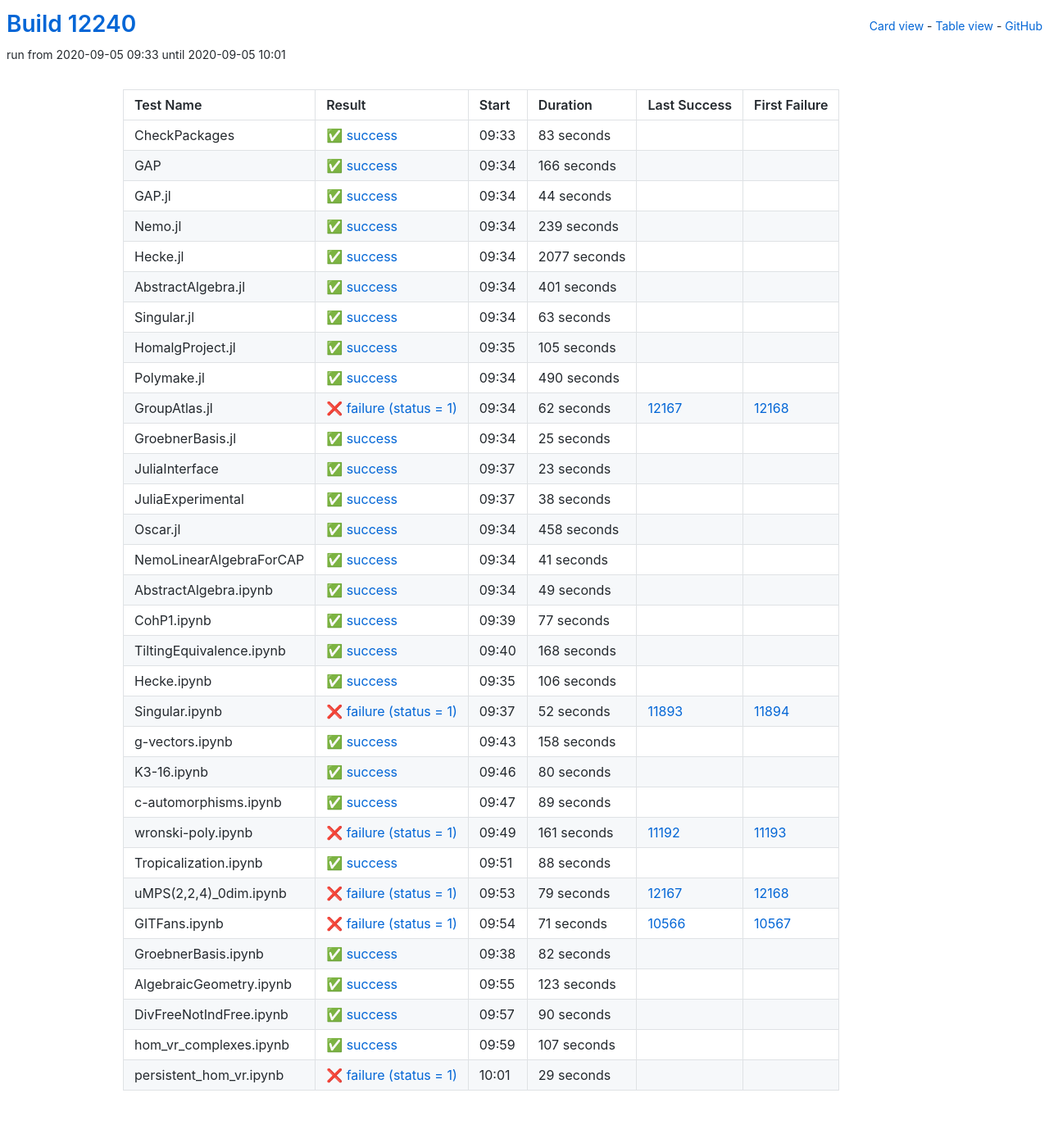
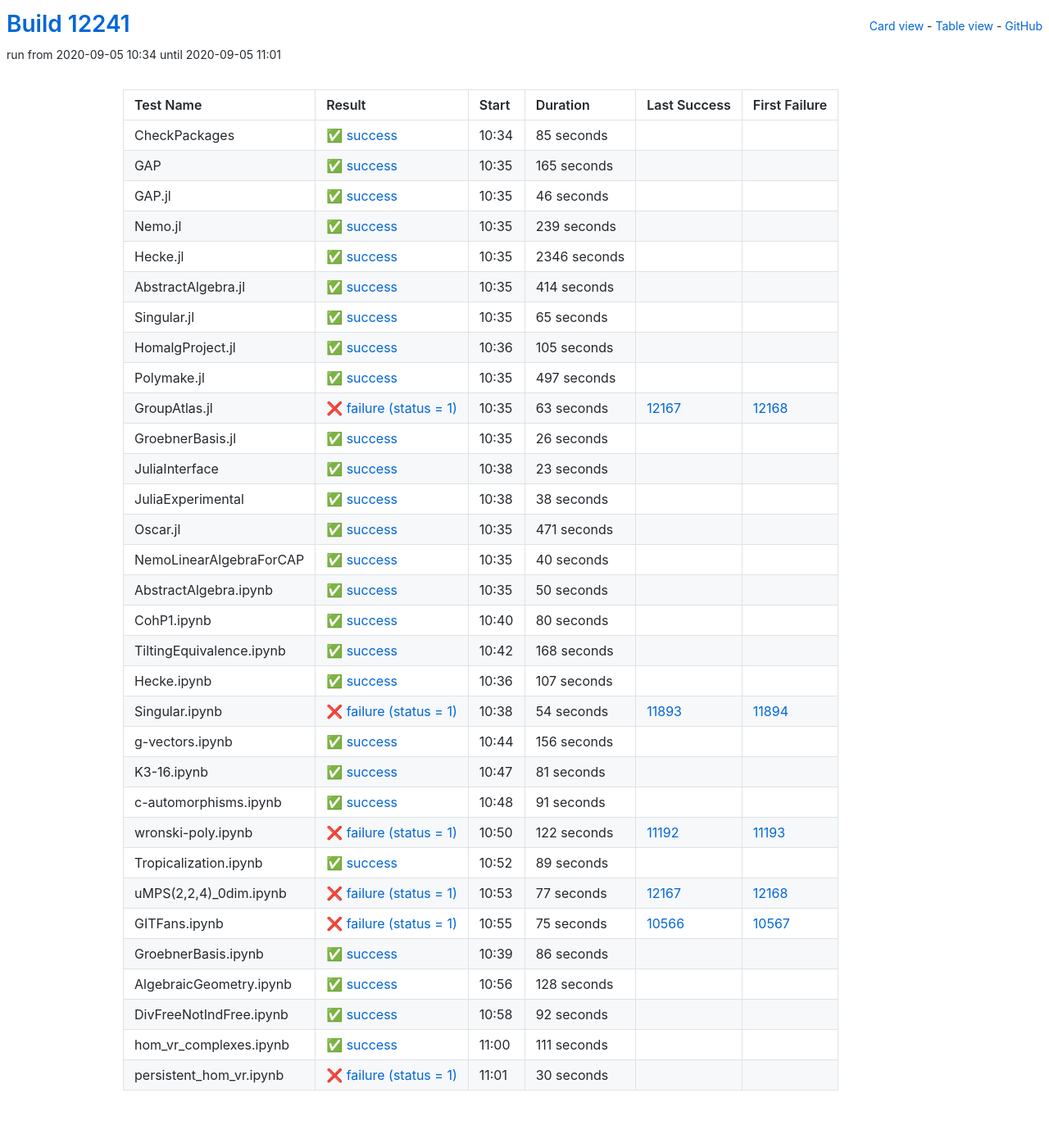
Before and after one commit to oscar-system/oscar-ci-status, a Jekyll site: the page built from table.html, in a window 1280 px wide. Shown: the whole page at 82% size. Built offline with Jekyll 4.4.1, drawn with Linux system fonts in a browser that asks for light colours.

Commit message:
Build #12241

```diff
--- a/_data/ci.yml
+++ b/_data/ci.yml
@@ -1,6 +1,6 @@
 ---
-build: 12240
-build_url: https://oscarci.mathematik.uni-kl.de/job/oscar/12240/
+build: 12241
+build_url: https://oscarci.mathematik.uni-kl.de/job/oscar/12241/
 job: oscar
 organization: oscar-system
 repo: oscar-ci-status
@@ -8,44 +8,44 @@
 tests:
 - name: CheckPackages
   id: checkpackages
-  log: https://oscarci.mathematik.uni-kl.de/job/oscar/12240/artifact/logs/build-12240/CheckPackages.log
-  start: 2020-09-05 09:33
+  log: https://oscarci.mathematik.uni-kl.de/job/oscar/12241/artifact/logs/build-12241/CheckPackages.log
+  start: 2020-09-05 10:34
   success: true
   exitcode: 0
   status: success
-  duration: 83
+  duration: 85
   last_success: false
   last_success_url:
   first_failure: false
   first_failure_url:
 - name: GAP
   id: gap
-  log: https://oscarci.mathematik.uni-kl.de/job/oscar/12240/artifact/logs/build-12240/GAP.log
-  start: 2020-09-05 09:34
+  log: https://oscarci.mathematik.uni-kl.de/job/oscar/12241/artifact/logs/build-12241/GAP.log
+  start: 2020-09-05 10:35
   success: true
   exitcode: 0
   status: success
-  duration: 166
+  duration: 165
   last_success: false
   last_success_url:
   first_failure: false
   first_failure_url:
 - name: GAP.jl
   id: gap-jl
-  log: https://oscarci.mathematik.uni-kl.de/job/oscar/12240/artifact/logs/build-12240/GAP.jl.log
-  start: 2020-09-05 09:34
+  log: https://oscarci.mathematik.uni-kl.de/job/oscar/12241/artifact/logs/build-12241/GAP.jl.log
+  start: 2020-09-05 10:35
   success: true
   exitcode: 0
   status: success
-  duration: 44
+  duration: 46
   last_success: false
   last_success_url:
   first_failure: false
   first_failure_url:
 - name: Nemo.jl
   id: nemo-jl
-  log: https://oscarci.mathematik.uni-kl.de/job/oscar/12240/artifact/logs/build-12240/Nemo.jl.log
-  start: 2020-09-05 09:34
+  log: https://oscarci.mathematik.uni-kl.de/job/oscar/12241/artifact/logs/build-12241/Nemo.jl.log
+  start: 2020-09-05 10:35
   success: true
   exitcode: 0
   status: success
@@ -56,44 +56,44 @@
   first_failure_url:
 - name: Hecke.jl
   id: hecke-jl
-  log: https://oscarci.mathematik.uni-kl.de/job/oscar/12240/artifact/logs/build-12240/Hecke.jl.log
-  start: 2020-09-05 09:34
+  log: https://oscarci.mathematik.uni-kl.de/job/oscar/12241/artifact/logs/build-12241/Hecke.jl.log
+  start: 2020-09-05 10:35
   success: true
   exitcode: 0
   status: success
-  duration: 2077
+  duration: 2346
   last_success: false
   last_success_url:
   first_failure: false
   first_failure_url:
 - name: AbstractAlgebra.jl
   id: abstractalgebra-jl
-  log: https://oscarci.mathematik.uni-kl.de/job/oscar/12240/artifact/logs/build-12240/AbstractAlgebra.jl.log
-  start: 2020-09-05 09:34
+  log: https://oscarci.mathematik.uni-kl.de/job/oscar/12241/artifact/logs/build-12241/AbstractAlgebra.jl.log
+  start: 2020-09-05 10:35
   success: true
   exitcode: 0
   status: success
-  duration: 401
+  duration: 414
   last_success: false
   last_success_url:
   first_failure: false
   first_failure_url:
 - name: Singular.jl
   id: singular-jl
-  log: https://oscarci.mathematik.uni-kl.de/job/oscar/12240/artifact/logs/build-12240/Singular.jl.log
-  start: 2020-09-05 09:34
+  log: https://oscarci.mathematik.uni-kl.de/job/oscar/12241/artifact/logs/build-12241/Singular.jl.log
+  start: 2020-09-05 10:35
   success: true
   exitcode: 0
   status: success
-  duration: 63
+  duration: 65
   last_success: false
   last_success_url:
   first_failure: false
   first_failure_url:
 - name: HomalgProject.jl
   id: homalgproject-jl
-  log: https://oscarci.mathematik.uni-kl.de/job/oscar/12240/artifact/logs/build-12240/HomalgProject.jl.log
-  start: 2020-09-05 09:35
+  log: https://oscarci.mathematik.uni-kl.de/job/oscar/12241/artifact/logs/build-12241/HomalgProject.jl.log
+  start: 2020-09-05 10:36
   success: true
   exitcode: 0
   status: success
@@ -104,44 +104,44 @@
   first_failure_url:
 - name: Polymake.jl
   id: polymake-jl
-  log: https://oscarci.mathematik.uni-kl.de/job/oscar/12240/artifact/logs/build-12240/Polymake.jl.log
-  start: 2020-09-05 09:34
+  log: https://oscarci.mathematik.uni-kl.de/job/oscar/12241/artifact/logs/build-12241/Polymake.jl.log
+  start: 2020-09-05 10:35
   success: true
   exitcode: 0
   status: success
-  duration: 490
+  duration: 497
   last_success: false
   last_success_url:
   first_failure: false
   first_failure_url:
 - name: GroupAtlas.jl
   id: groupatlas-jl
-  log: https://oscarci.mathematik.uni-kl.de/job/oscar/12240/artifact/logs/build-12240/GroupAtlas.jl.log
-  start: 2020-09-05 09:34
+  log: https://oscarci.mathematik.uni-kl.de/job/oscar/12241/artifact/logs/build-12241/GroupAtlas.jl.log
+  start: 2020-09-05 10:35
   success: false
   exitcode: 1
   status: failure
-  duration: 62
+  duration: 63
   last_success: 12167
   last_success_url: https://oscarci.mathematik.uni-kl.de/job/oscar/12167/
   first_failure: 12168
   first_failure_url: https://oscarci.mathematik.uni-kl.de/job/oscar/12168/
 - name: GroebnerBasis.jl
   id: groebnerbasis-jl
-  log: https://oscarci.mathematik.uni-kl.de/job/oscar/12240/artifact/logs/build-12240/GroebnerBasis.jl.log
-  start: 2020-09-05 09:34
+  log: https://oscarci.mathematik.uni-kl.de/job/oscar/12241/artifact/logs/build-12241/GroebnerBasis.jl.log
+  start: 2020-09-05 10:35
   success: true
   exitcode: 0
   status: success
-  duration: 25
+  duration: 26
   last_success: false
   last_success_url:
   first_failure: false
   first_failure_url:
 - name: JuliaInterface
   id: juliainterface
-  log: https://oscarci.mathematik.uni-kl.de/job/oscar/12240/artifact/logs/build-12240/JuliaInterface.log
-  start: 2020-09-05 09:37
+  log: https://oscarci.mathematik.uni-kl.de/job/oscar/12241/artifact/logs/build-12241/JuliaInterface.log
+  start: 2020-09-05 10:38
   success: true
   exitcode: 0
   status: success
@@ -152,8 +152,8 @@
   first_failure_url:
 - name: JuliaExperimental
   id: juliaexperimental
-  log: https://oscarci.mathematik.uni-kl.de/job/oscar/12240/artifact/logs/build-12240/JuliaExperimental.log
-  start: 2020-09-05 09:37
+  log: https://oscarci.mathematik.uni-kl.de/job/oscar/12241/artifact/logs/build-12241/JuliaExperimental.log
+  start: 2020-09-05 10:38
   success: true
   exitcode: 0
   status: success
@@ -164,56 +164,56 @@
   first_failure_url:
 - name: Oscar.jl
   id: oscar-jl
-  log: https://oscarci.mathematik.uni-kl.de/job/oscar/12240/artifact/logs/build-12240/Oscar.jl.log
-  start: 2020-09-05 09:34
+  log: https://oscarci.mathematik.uni-kl.de/job/oscar/12241/artifact/logs/build-12241/Oscar.jl.log
+  start: 2020-09-05 10:35
   success: true
   exitcode: 0
   status: success
-  duration: 458
+  duration: 471
   last_success: false
   last_success_url:
   first_failure: false
   first_failure_url:
 - name: NemoLinearAlgebraForCAP
   id: nemolinearalgebraforcap
-  log: https://oscarci.mathematik.uni-kl.de/job/oscar/12240/artifact/logs/build-12240/NemoLinearAlgebraForCAP.log
-  start: 2020-09-05 09:34
+  log: https://oscarci.mathematik.uni-kl.de/job/oscar/12241/artifact/logs/build-12241/NemoLinearAlgebraForCAP.log
+  start: 2020-09-05 10:35
   success: true
   exitcode: 0
   status: success
-  duration: 41
+  duration: 40
   last_success: false
   last_success_url:
   first_failure: false
   first_failure_url:
 - name: AbstractAlgebra.ipynb
   id: abstractalgebra-ipynb
-  log: https://oscarci.mathematik.uni-kl.de/job/oscar/12240/artifact/logs/build-12240/AbstractAlgebra.ipynb.log
-  start: 2020-09-05 09:34
+  log: https://oscarci.mathematik.uni-kl.de/job/oscar/12241/artifact/logs/build-12241/AbstractAlgebra.ipynb.log
+  start: 2020-09-05 10:35
   success: true
   exitcode: 0
   status: success
-  duration: 49
+  duration: 50
   last_success: false
   last_success_url:
   first_failure: false
   first_failure_url:
 - name: CohP1.ipynb
   id: cohp1-ipynb
-  log: https://oscarci.mathematik.uni-kl.de/job/oscar/12240/artifact/logs/build-12240/CohP1.ipynb.log
-  start: 2020-09-05 09:39
+  log: https://oscarci.mathematik.uni-kl.de/job/oscar/12241/artifact/logs/build-12241/CohP1.ipynb.log
+  start: 2020-09-05 10:40
   success: true
   exitcode: 0
   status: success
-  duration: 77
+  duration: 80
   last_success: false
   last_success_url:
   first_failure: false
   first_failure_url:
 - name: TiltingEquivalence.ipynb
   id: tiltingequivalence-ipynb
-  log: https://oscarci.mathematik.uni-kl.de/job/oscar/12240/artifact/logs/build-12240/TiltingEquivalence.ipynb.log
-  start: 2020-09-05 09:40
+  log: https://oscarci.mathematik.uni-kl.de/job/oscar/12241/artifact/logs/build-12241/TiltingEquivalence.ipynb.log
+  start: 2020-09-05 10:42
   success: true
   exitcode: 0
   status: success
@@ -224,56 +224,80 @@
   first_failure_url:
 - name: Hecke.ipynb
   id: hecke-ipynb
-  log: https://oscarci.mathematik.uni-kl.de/job/oscar/12240/artifact/logs/build-12240/Hecke.ipynb.log
-  start: 2020-09-05 09:35
+  log: https://oscarci.mathematik.uni-kl.de/job/oscar/12241/artifact/logs/build-12241/Hecke.ipynb.log
+  start: 2020-09-05 10:36
   success: true
   exitcode: 0
   status: success
-  duration: 106
+  duration: 107
   last_success: false
   last_success_url:
   first_failure: false
   first_failure_url:
 - name: Singular.ipynb
   id: singular-ipynb
-  log: https://oscarci.mathematik.uni-kl.de/job/oscar/12240/artifact/logs/build-12240/Singular.ipynb.log
-  start: 2020-09-05 09:37
+  log: https://oscarci.mathematik.uni-kl.de/job/oscar/12241/artifact/logs/build-12241/Singular.ipynb.log
+  start: 2020-09-05 10:38
   success: false
   exitcode: 1
   status: failure
-  duration: 52
+  duration: 54
   last_success: 11893
   last_success_url: https://oscarci.mathematik.uni-kl.de/job/oscar/11893/
   first_failure: 11894
   first_failure_url: https://oscarci.mathematik.uni-kl.de/job/oscar/11894/
 - name: g-vectors.ipynb
   id: g-vectors-ipynb
-  log: https://oscarci.mathematik.uni-kl.de/job/oscar/12240/artifact/logs/build-12240/g-vectors.ipynb.log
-  start: 2020-09-05 09:43
+  log: https://oscarci.mathematik.uni-kl.de/job/oscar/12241/artifact/logs/build-12241/g-vectors.ipynb.log
+  start: 2020-09-05 10:44
   success: true
   exitcode: 0
   status: success
-  duration: 158
+  duration: 156
   last_success: false
   last_success_url:
   first_failure: false
   first_failure_url:
 - name: K3-16.ipynb
   id: k3-16-ipynb
-  log: https://oscarci.mathematik.uni-kl.de/job/oscar/12240/artifact/logs/build-12240/K3-16.ipynb.log
-  start: 2020-09-05 09:46
+  log: https://oscarci.mathematik.uni-kl.de/job/oscar/12241/artifact/logs/build-12241/K3-16.ipynb.log
+  start: 2020-09-05 10:47
   success: true
   exitcode: 0
   status: success
-  duration: 80
+  duration: 81
   last_success: false
   last_success_url:
   first_failure: false
   first_failure_url:
 - name: c-automorphisms.ipynb
   id: c-automorphisms-ipynb
-  log: https://oscarci.mathematik.uni-kl.de/job/oscar/12240/artifact/logs/build-12240/c-automorphisms.ipynb.log
-  start: 2020-09-05 09:47
+  log: https://oscarci.mathematik.uni-kl.de/job/oscar/12241/artifact/logs/build-12241/c-automorphisms.ipynb.log
+  start: 2020-09-05 10:48
+  success: true
+  exitcode: 0
+  status: success
+  duration: 91
+  last_success: false
+  last_success_url:
+  first_failure: false
+  first_failure_url:
+- name: wronski-poly.ipynb
+  id: wronski-poly-ipynb
+  log: https://oscarci.mathematik.uni-kl.de/job/oscar/12241/artifact/logs/build-12241/wronski-poly.ipynb.log
+  start: 2020-09-05 10:50
+  success: false
+  exitcode: 1
+  status: failure
+  duration: 122
+  last_success: 11192
+  last_success_url: https://oscarci.mathematik.uni-kl.de/job/oscar/11192/
+  first_failure: 11193
+  first_failure_url: https://oscarci.mathematik.uni-kl.de/job/oscar/11193/
+- name: Tropicalization.ipynb
+  id: tropicalization-ipynb
+  log: https://oscarci.mathematik.uni-kl.de/job/oscar/12241/artifact/logs/build-12241/Tropicalization.ipynb.log
+  start: 2020-09-05 10:52
   success: true
   exitcode: 0
   status: success
@@ -282,110 +306,86 @@
   last_success_url:
   first_failure: false
   first_failure_url:
-- name: wronski-poly.ipynb
-  id: wronski-poly-ipynb
-  log: https://oscarci.mathematik.uni-kl.de/job/oscar/12240/artifact/logs/build-12240/wronski-poly.ipynb.log
-  start: 2020-09-05 09:49
+- name: uMPS(2,2,4)_0dim.ipynb
+  id: umps-2-2-4-0dim-ipynb
+  log: https://oscarci.mathematik.uni-kl.de/job/oscar/12241/artifact/logs/build-12241/uMPS-2-2-4-_0dim.ipynb.log
+  start: 2020-09-05 10:53
   success: false
   exitcode: 1
   status: failure
-  duration: 161
-  last_success: 11192
-  last_success_url: https://oscarci.mathematik.uni-kl.de/job/oscar/11192/
-  first_failure: 11193
-  first_failure_url: https://oscarci.mathematik.uni-kl.de/job/oscar/11193/
-- name: Tropicalization.ipynb
-  id: tropicalization-ipynb
-  log: https://oscarci.mathematik.uni-kl.de/job/oscar/12240/artifact/logs/build-12240/Tropicalization.ipynb.log
-  start: 2020-09-05 09:51
-  success: true
-  exitcode: 0
-  status: success
-  duration: 88
-  last_success: false
-  last_success_url:
-  first_failure: false
-  first_failure_url:
-- name: uMPS(2,2,4)_0dim.ipynb
-  id: umps-2-2-4-0dim-ipynb
-  log: https://oscarci.mathematik.uni-kl.de/job/oscar/12240/artifact/logs/build-12240/uMPS-2-2-4-_0dim.ipynb.log
-  start: 2020-09-05 09:53
-  success: false
-  exitcode: 1
-  status: failure
-  duration: 79
+  duration: 77
   last_success: 12167
   last_success_url: https://oscarci.mathematik.uni-kl.de/job/oscar/12167/
   first_failure: 12168
   first_failure_url: https://oscarci.mathematik.uni-kl.de/job/oscar/12168/
 - name: GITFans.ipynb
   id: gitfans-ipynb
-  log: https://oscarci.mathematik.uni-kl.de/job/oscar/12240/artifact/logs/build-12240/GITFans.ipynb.log
-  start: 2020-09-05 09:54
+  log: https://oscarci.mathematik.uni-kl.de/job/oscar/12241/artifact/logs/build-12241/GITFans.ipynb.log
+  start: 2020-09-05 10:55
   success: false
   exitcode: 1
   status: failure
-  duration: 71
+  duration: 75
   last_success: 10566
   last_success_url: https://oscarci.mathematik.uni-kl.de/job/oscar/10566/
   first_failure: 10567
   first_failure_url: https://oscarci.mathematik.uni-kl.de/job/oscar/10567/
 - name: GroebnerBasis.ipynb
   id: groebnerbasis-ipynb
-  log: https://oscarci.mathematik.uni-kl.de/job/oscar/12240/artifact/logs/build-12240/GroebnerBasis.ipynb.log
-  start: 2020-09-05 09:38
+  log: https://oscarci.mathematik.uni-kl.de/job/oscar/12241/artifact/logs/build-12241/GroebnerBasis.ipynb.log
+  start: 2020-09-05 10:39
   success: true
   exitcode: 0
   status: success
-  duration: 82
+  duration: 86
   last_success: false
   last_success_url:
   first_failure: false
   first_failure_url:
 - name: AlgebraicGeometry.ipynb
   id: algebraicgeometry-ipynb
-  log: https://oscarci.mathematik.uni-kl.de/job/oscar/12240/artifact/logs/build-12240/AlgebraicGeometry.ipynb.log
-  start: 2020-09-05 09:55
+  log: https://oscarci.mathematik.uni-kl.de/job/oscar/12241/artifact/logs/build-12241/AlgebraicGeometry.ipynb.log
+  start: 2020-09-05 10:56
   success: true
   exitcode: 0
   status: success
-  duration: 123
+  duration: 128
   last_success: false
   last_success_url:
   first_failure: false
   first_failure_url:
 - name: DivFreeNotIndFree.ipynb
   id: divfreenotindfree-ipynb
-  log: https://oscarci.mathematik.uni-kl.de/job/oscar/12240/artifact/logs/build-12240/DivFreeNotIndFree.ipynb.log
-  start: 2020-09-05 09:57
+  log: https://oscarci.mathematik.uni-kl.de/job/oscar/12241/artifact/logs/build-12241/DivFreeNotIndFree.ipynb.log
+  start: 2020-09-05 10:58
   success: true
   exitcode: 0
   status: success
-  duration: 90
+  duration: 92
   last_success: false
   last_success_url:
   first_failure: false
   first_failure_url:
 - name: hom_vr_complexes.ipynb
   id: hom-vr-complexes-ipynb
-  log: https://oscarci.mathematik.uni-kl.de/job/oscar/12240/artifact/logs/build-12240/hom_vr_complexes.ipynb.log
-  start: 2020-09-05 09:59
+  log: https://oscarci.mathematik.uni-kl.de/job/oscar/12241/artifact/logs/build-12241/hom_vr_complexes.ipynb.log
+  start: 2020-09-05 11:00
   success: true
   exitcode: 0
   status: success
-  duration: 107
+  duration: 111
   last_success: false
   last_success_url:
   first_failure: false
   first_failure_url:
 - name: persistent_hom_vr.ipynb
   id: persistent-hom-vr-ipynb
-  log: https://oscarci.mathematik.uni-kl.de/job/oscar/12240/artifact/logs/build-12240/persistent_hom_vr.ipynb.log
-  start: 2020-09-05 10:01
+  log: https://oscarci.mathematik.uni-kl.de/job/oscar/12241/artifact/logs/build-12241/persistent_hom_vr.ipynb.log
+  start: 2020-09-05 11:01
   success: false
   exitcode: 1
   status: failure
-  duration: 29
+  duration: 30
   last_success: false
   last_success_url:
   first_failure: false
```
Also changed, not shown: README.md.
